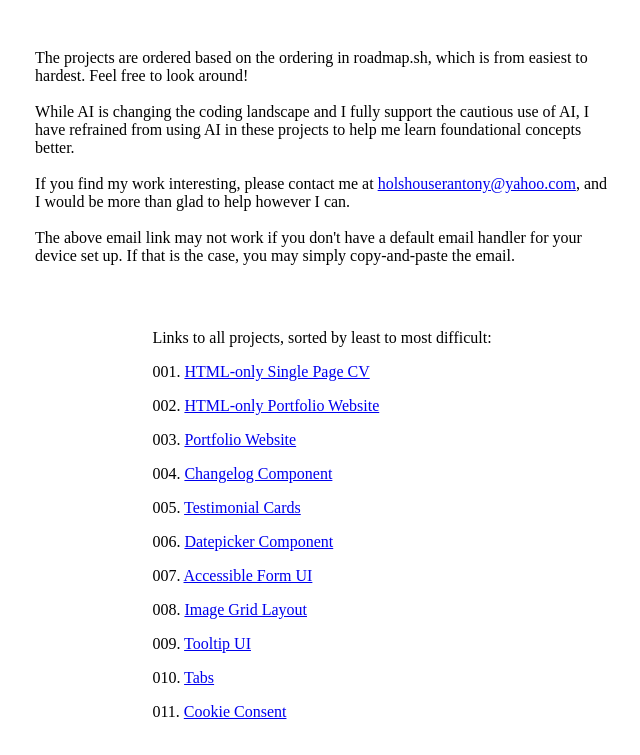
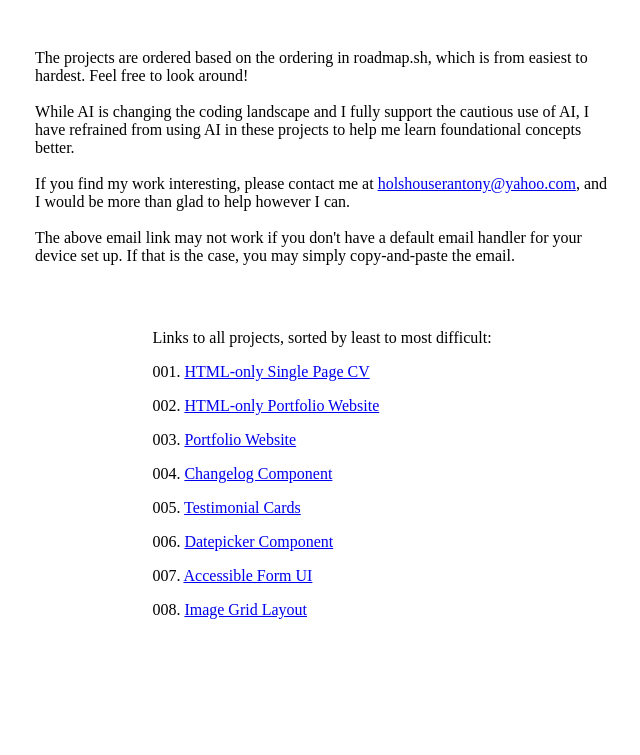
Before and after one commit to Antonymous1337/roadmap.sh_projects, a plain HTML site: page index.html in a window 1280 px wide. Shown: the part 103-858 px from the top of the page, without its empty margins (342-982 px from the left). After the commit the page ends 800 px from the top, so only its background shows below. Drawn offline with Linux system fonts and the light colour scheme.

Commit message:
Main Page Fix Attempt

```diff
--- a/index.html
+++ b/index.html
@@ -25,8 +25,5 @@
         <p>006. <a href="./006. Datepicker UI/index.html" target="_blank">Datepicker Component</a></p>
         <p>007. <a href="./007. Accessible Form UI/index.html" target="_blank">Accessible Form UI</a></p>
         <p>008. <a href="./008. Image Grid Layout/index.html" target="_blank">Image Grid Layout</a></p>
-        <p>009. <a href="./009. Tooltip UI/index.html" target="_blank">Tooltip UI</a></p>
-        <p>010. <a href="./010. Tabs/index.html" target="_blank">Tabs</a></p>
-        <p>011. <a href="./011. Cookie Consent/index.html" target="_blank">Cookie Consent</a></p>
 </body>
 </html>
```
